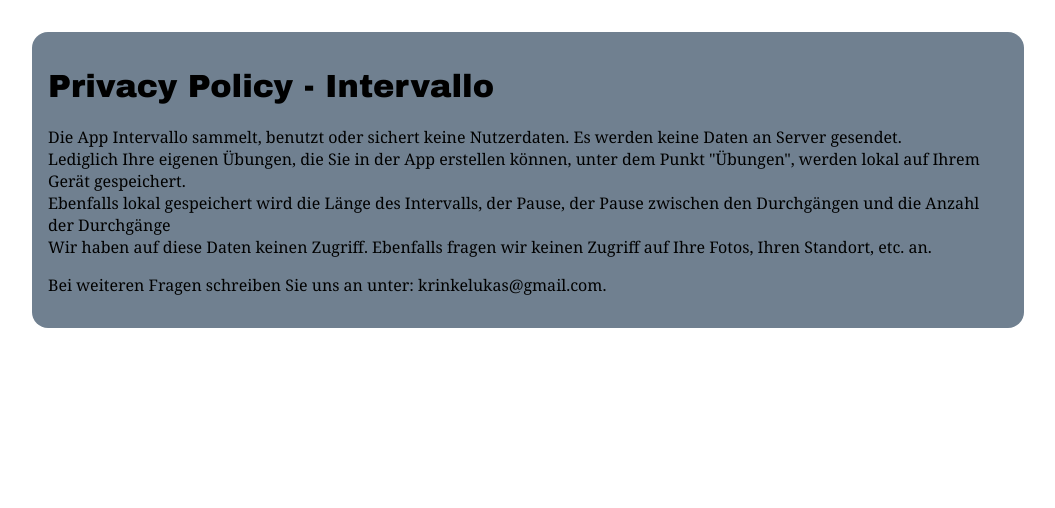
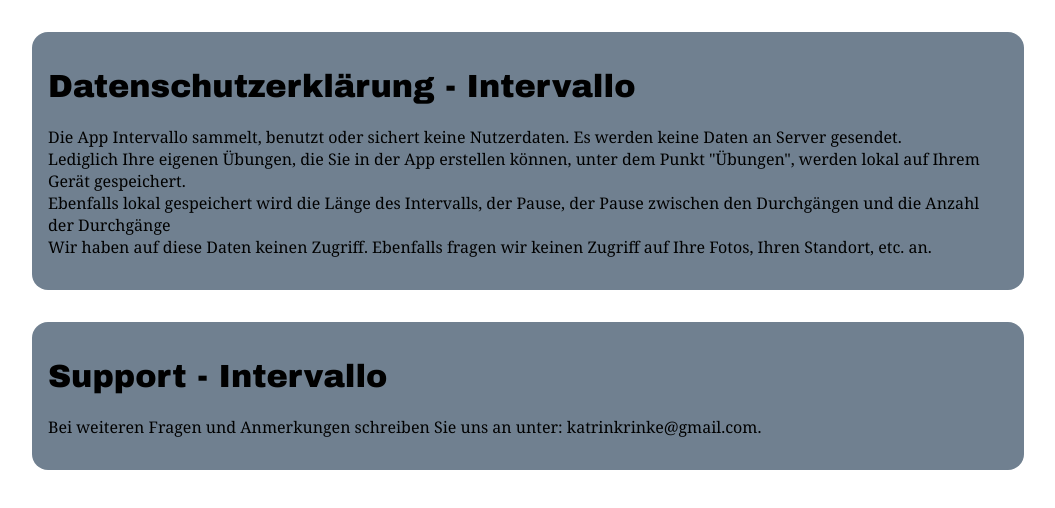
Before and after one commit to KLukas04/Privacy-Policy---Intervallo, a plain HTML site: page index.html in a window 1280 px wide. Shown: the whole page, without its empty margins (112-1167 px from the left). Drawn offline with Linux system fonts and the light colour scheme.

Commit message:
Bug fixes

```diff
--- a/index.html
+++ b/index.html
@@ -31,7 +31,7 @@
     <body>
         <div class="styleDivHeader">
             <h1>
-                Privacy Policy - Intervallo
+                Datenschutzerklärung - Intervallo
             </h1>
             <div class="styleDivBody">
                 <p> Die App Intervallo sammelt, benutzt oder sichert keine Nutzerdaten. Es werden keine Daten an Server gesendet. <br>
@@ -39,11 +39,17 @@
                     Ebenfalls lokal gespeichert wird die Länge des Intervalls, der Pause,  der Pause zwischen den Durchgängen und die Anzahl der Durchgänge<br>
                     Wir haben auf diese Daten keinen Zugriff. Ebenfalls fragen wir keinen Zugriff auf Ihre Fotos, Ihren Standort, etc. an.
                 </p>
+            </div>
+        </div>
 
+        <div class="styleDivHeader">
+            <h1>
+               Support - Intervallo
+            </h1>
+            <div class="styleDivBody">
                 <p>
-                    Bei weiteren Fragen schreiben Sie uns an unter: krinkelukas@gmail.com.
+                    Bei weiteren Fragen und Anmerkungen schreiben Sie uns an unter: katrinkrinke@gmail.com.
                 </p>
-
             </div>
         </div>
     </body>
```
